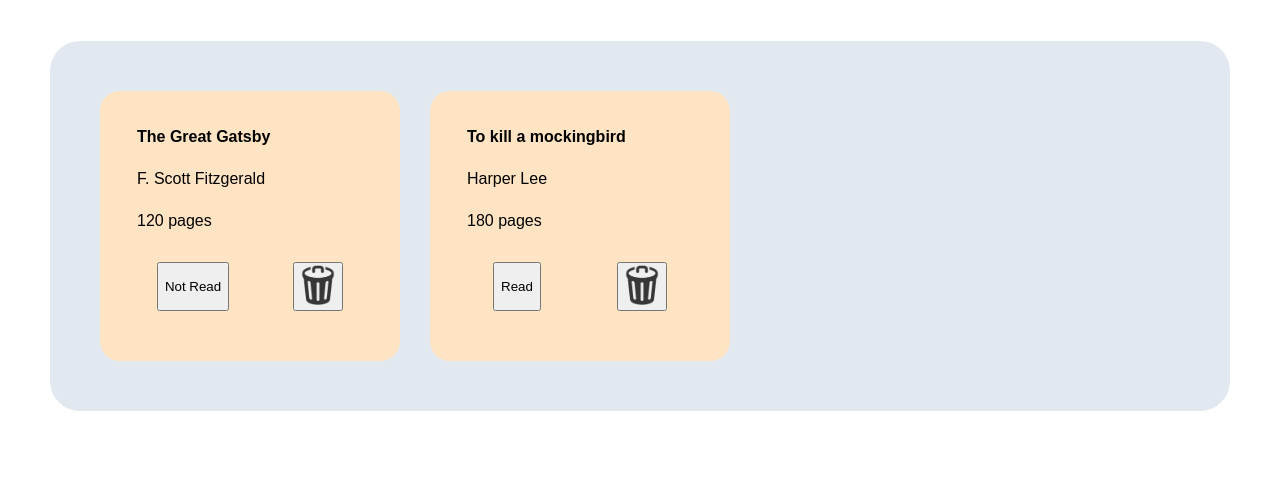
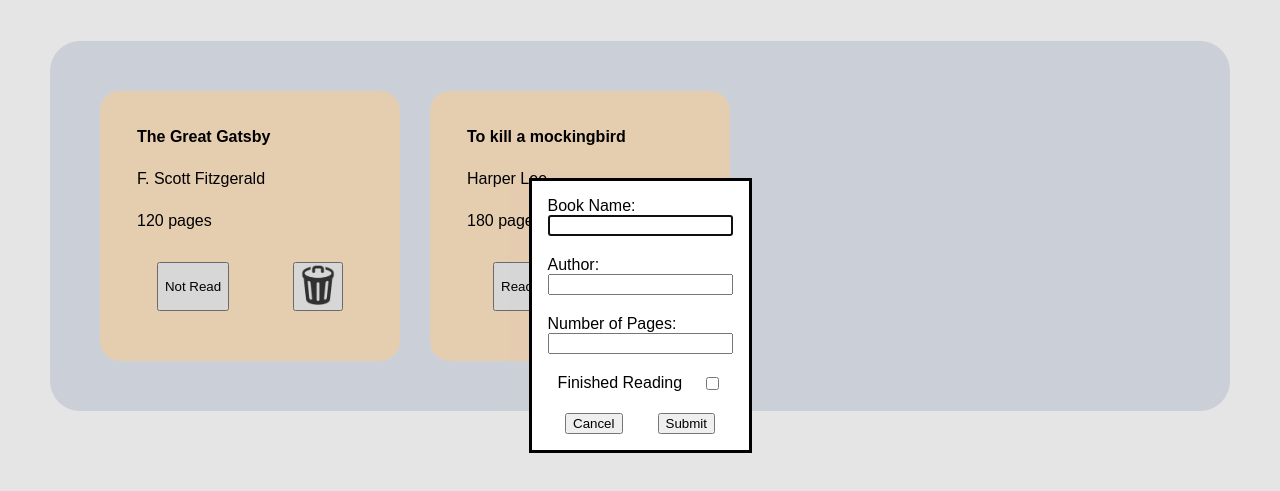
Before and after one commit to Dudeyay/odin-Library, a plain HTML site: page index.html in a window 1280 px wide. Both pictures are taken after a click on the button "Add Book". Shown: the part 85-576 px from the top of the page. Drawn offline with Linux system fonts and the light colour scheme.

Commit message:
Added dialog for user to add new books

```diff
--- a/index.html
+++ b/index.html
@@ -8,13 +8,36 @@
     <title>Online Library</title>
 </head>
 <body>
+    <dialog data-modal>
+        <form>
+            <div class="block">
+                <label for="title">Book Name:</label>
+                <input type="text" id="title">
+            </div>
+            <div class="block">
+                <label for="author">Author:</label>
+                <input type="text" id="author">
+            </div>
+            <div class="block">
+                <label for="page">Number of Pages:</label>
+                <input type="number" id="page">
+            </div>
+            <div class="block1">
+                <label for="read">Finished Reading</label>
+                <input type="checkbox" id="read">
+            </div>
+            <div class="block1">
+                <button type="submit" formmethod="dialog">Cancel</button>
+                <button type="submit">Submit</button>
+            </div>
+        </form>
+    </dialog>
     <div class="banner">
         <h1>Online Library</h1>
         <button class="addbook">Add Book</button>
     </div>
     <div class="main">
         <div class="books">
-
         </div>
     </div>
 </body>
--- a/script.js
+++ b/script.js
@@ -49,4 +49,11 @@ function refreshList() {
 
 }
 
+
+const modal = document.querySelector("[data-modal]")
+const addBookButton = document.querySelector('.addbook');
+addBookButton.addEventListener('click', () => {
+    modal.showModal();
+})
+
 refreshList();
--- a/style.css
+++ b/style.css
@@ -65,3 +65,19 @@ p{
     margin-left: auto;
     margin-right: 50px;
 }
+
+form{
+    display: flex;
+    flex-direction: column;
+    row-gap: 20px;
+}
+
+.block{
+    display: flex;
+    flex-direction: column;
+}
+
+.block1{
+    display: flex;
+    justify-content: space-around;
+}
```
